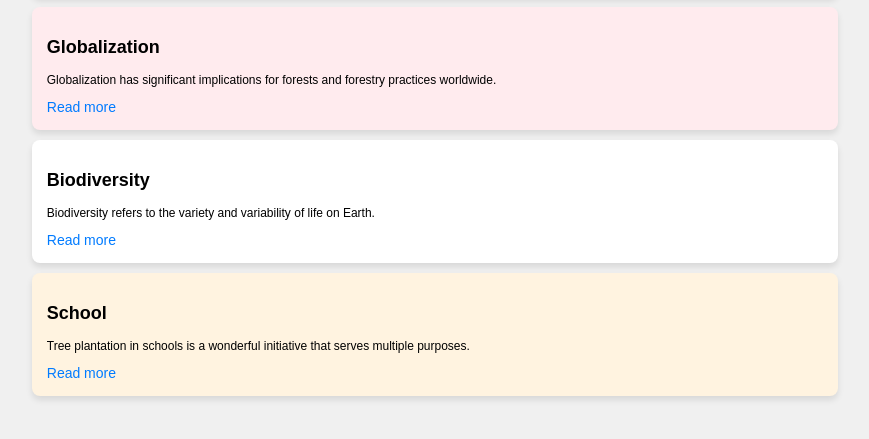
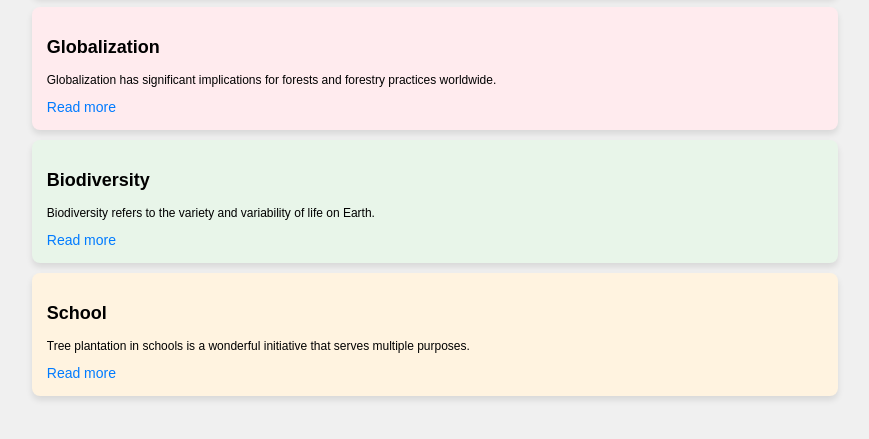
Before and after one commit to prashu1805/TreePlantation, a plain HTML site: page Explore.html in a window 1280 px wide. Shown: the part 289-728 px from the top of the page, without its empty margins (205-1074 px from the left). Drawn offline with Linux system fonts and the light colour scheme.

Commit message:
Explore.html

```diff
--- a/Explore.html
+++ b/Explore.html
@@ -52,7 +52,7 @@
         .Globalization {
             background-color: #ffebee;
         }
-        .Biodiversitu {
+        .Biodiversity {
             background-color: #e8f5e9;
         }
         .School {
```
